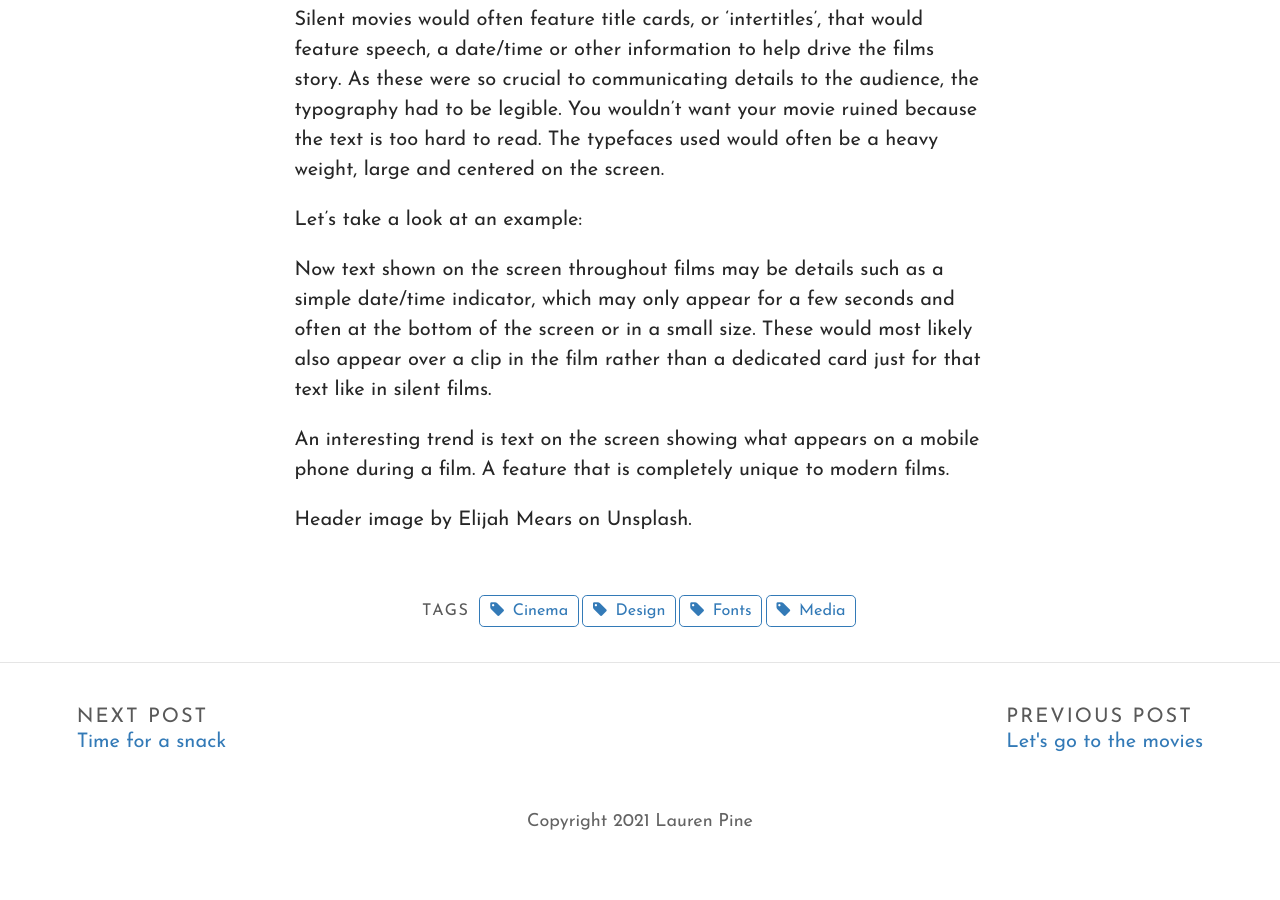
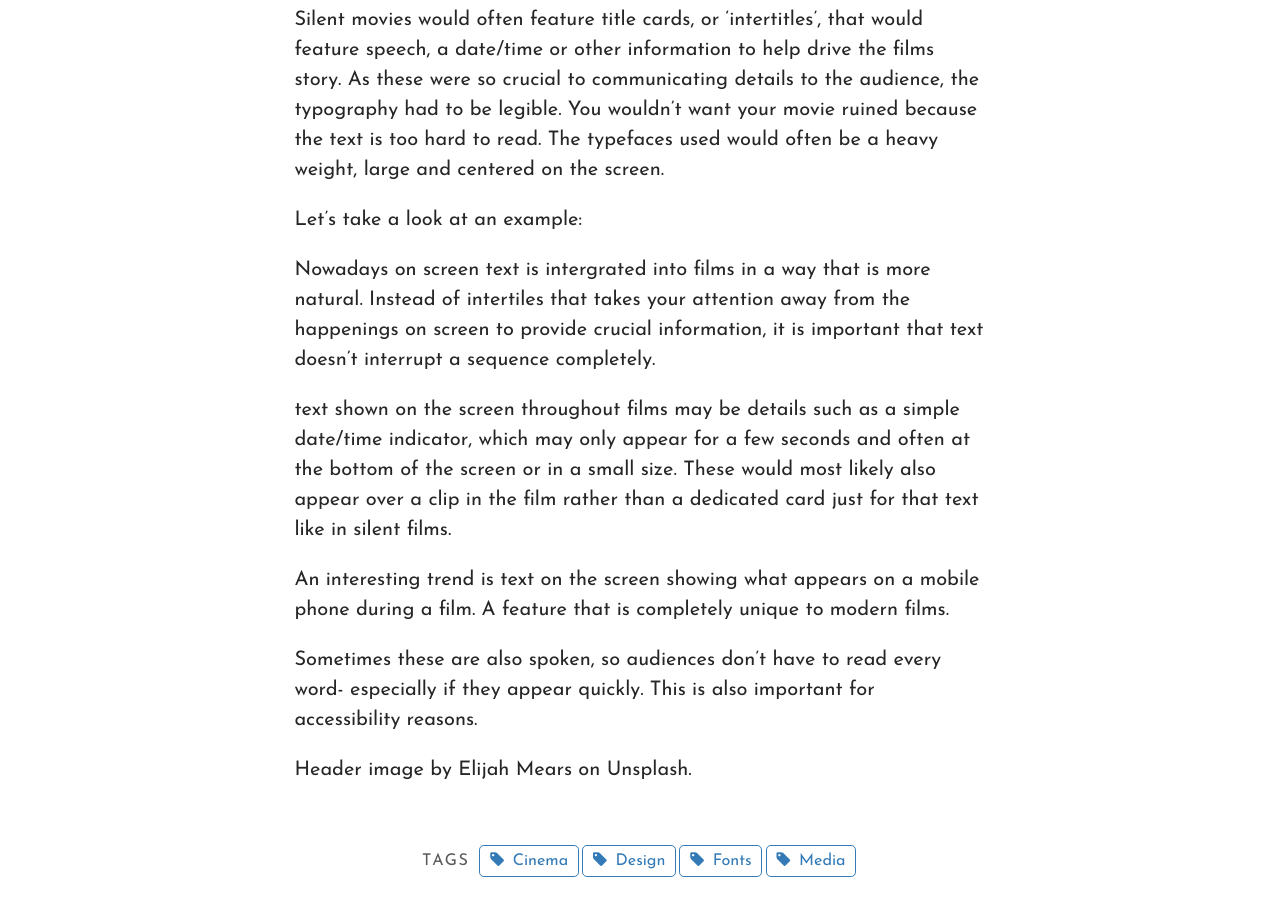
Before and after one commit to laurenlouisap/typography, a Jekyll site: the page built from _posts/2021-10-06-lets-go-back-in-time.md, in a window 1280 px wide and 900 px high, scrolled down 702 px. Built offline with Jekyll 4.4.1, drawn with Linux system fonts in a browser that asks for light colours; some web fonts are replaced; before the commit the page ends 1568 px from its top, so only the background shows below that.

Commit message:
Update Post “2021-10-06-lets-go-back-in-time”

```diff
--- a/_posts/2021-10-06-lets-go-back-in-time.md
+++ b/_posts/2021-10-06-lets-go-back-in-time.md
@@ -19,8 +19,12 @@ Silent movies would often feature title cards, or 'intertitles', that would feat
 
 Let's take a look at an example:
 
-Now text shown on the screen throughout films may be details such as a simple date/time indicator, which may only appear for a few seconds and often at the bottom of the screen or in a small size. These would most likely also appear over a clip in the film rather than a dedicated card just for that text like in silent films.
+Nowadays on screen text is intergrated into films in a way that is more natural. Instead of intertiles that takes your attention away from the happenings on screen to provide crucial information, it is important that text doesn't interrupt a sequence completely.
+
+ text shown on the screen throughout films may be details such as a simple date/time indicator, which may only appear for a few seconds and often at the bottom of the screen or in a small size. These would most likely also appear over a clip in the film rather than a dedicated card just for that text like in silent films.
 
 An interesting trend is text on the screen showing what appears on a mobile phone during a film. A feature that is completely unique to modern films.
 
+Sometimes these are also spoken, so audiences don't have to read every word- especially if they appear quickly. This is also important for accessibility reasons.
+
 Header image by Elijah Mears on Unsplash.
```
